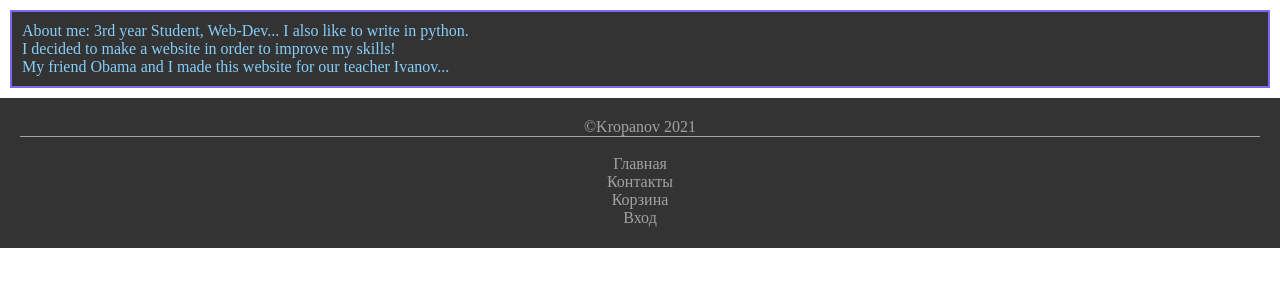
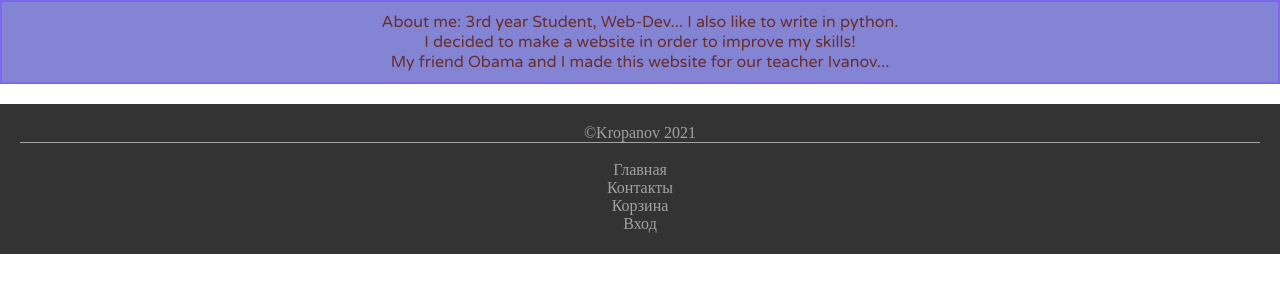
Before and after one commit to Kropanov/project_mysite, a Django app: page /contacts in a window 1280 px wide. Shown: the part 104-404 px from the top of the page. Run offline with Django 3.2, Linux system fonts and the light colour scheme.

Commit message:
Создание и верстка корзины + небольшие дорабтки мелких деталей на других страницах.

```diff
--- a/interface/Templates/interface/footer.html
+++ b/interface/Templates/interface/footer.html
@@ -3,6 +3,6 @@
         <br>
     <div><p><a href="{% url 'interface:index' %}">Главная</a></p></div>
     <div><p><a href="{% url 'interface:contacts' %}">Контакты</a></p></div>
-    <div><p>Корзина</p></div>
+    <div><p><a href="{% url 'interface:basket' %}">Корзина</a></p></div>
     <div><p>Вход</p></div>
 </footer>
--- a/interface/Templates/interface/header.html
+++ b/interface/Templates/interface/header.html
@@ -5,7 +5,7 @@
         <ul type=none>
             <li><a href="{% url 'interface:index' %}">Главная</a></li>
             <li><a href="{% url 'interface:contacts' %}">Контакты</a></li>
-            <li>Корзина</li>
+            <li><a href="{% url 'interface:basket' %}">Корзина</a></li>
             <li>Вход</li>
         </ul>
     </div>
--- a/interface/urls.py
+++ b/interface/urls.py
@@ -6,4 +6,5 @@ urlpatterns = [
     # Домашная страница
     url(r'^$', views.index, name='index'),
     url(r'^contacts$', views.contacts, name='contacts'),
+    url(r'^basket$', views.basket, name='basket'),
 ]
--- a/interface/views.py
+++ b/interface/views.py
@@ -11,3 +11,6 @@ def index(request):
 
 def contacts(request):
     return render(request, "interface/contacts.html", {})
+
+def basket(request):
+    return render(request, "interface/basket.html", {})
--- a/static/css/main.css
+++ b/static/css/main.css
@@ -1,3 +1,5 @@
+@import url('https://fonts.googleapis.com/css2?family=Varela+Round&display=swap');
+
 * {
     padding: 0;
     margin: 0;
@@ -46,13 +48,23 @@ a:visited {
 
 /* информация обо мне  rgb(180, 57, 48)*/
 .Contacts {
-    font-family: 'Times New Roman', Times, serif;
+    font-family: 'Varela Round';
     padding: 10px;
-    margin: 10px;
+    margin-bottom: 20px;
     border: 2px solid MediumSlateBlue;
+    background-color: rgba(86, 86, 196, 0.726);
+    color: rgb(105, 46, 46);
+    text-align: center;
+}
+/*
+.Contacts {
+    font-family: 'Varela Round';
+    padding: 10px;
+    margin-bottom: 25px;
     background-color: rgb(51, 51, 51);
-    color: LightSkyBlue;
-}
+    color:#a2a2a3;
+    text-align: center;
+}*/
 
 /* подвал сайта */
 .footer {
```
Also changed, not shown: interface/Templates/interface/basket.html (added, +7 -0 lines).
